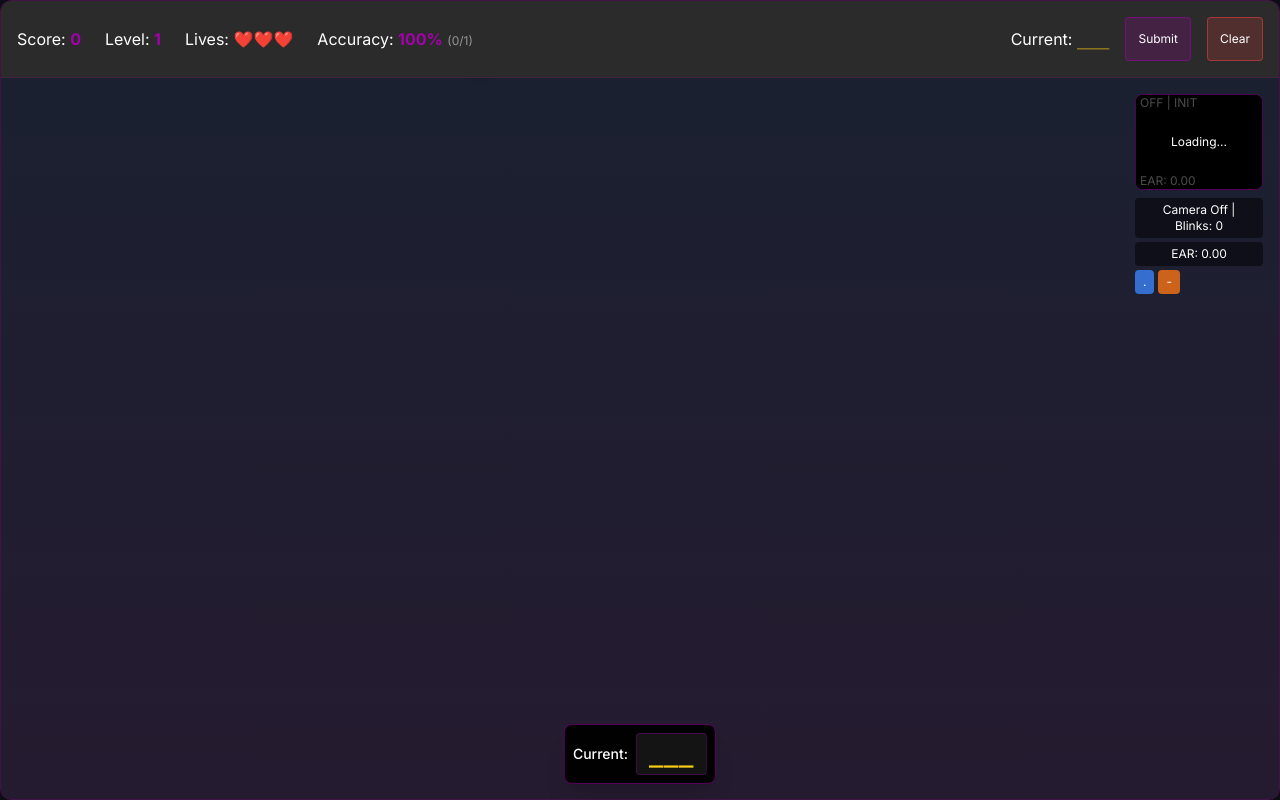
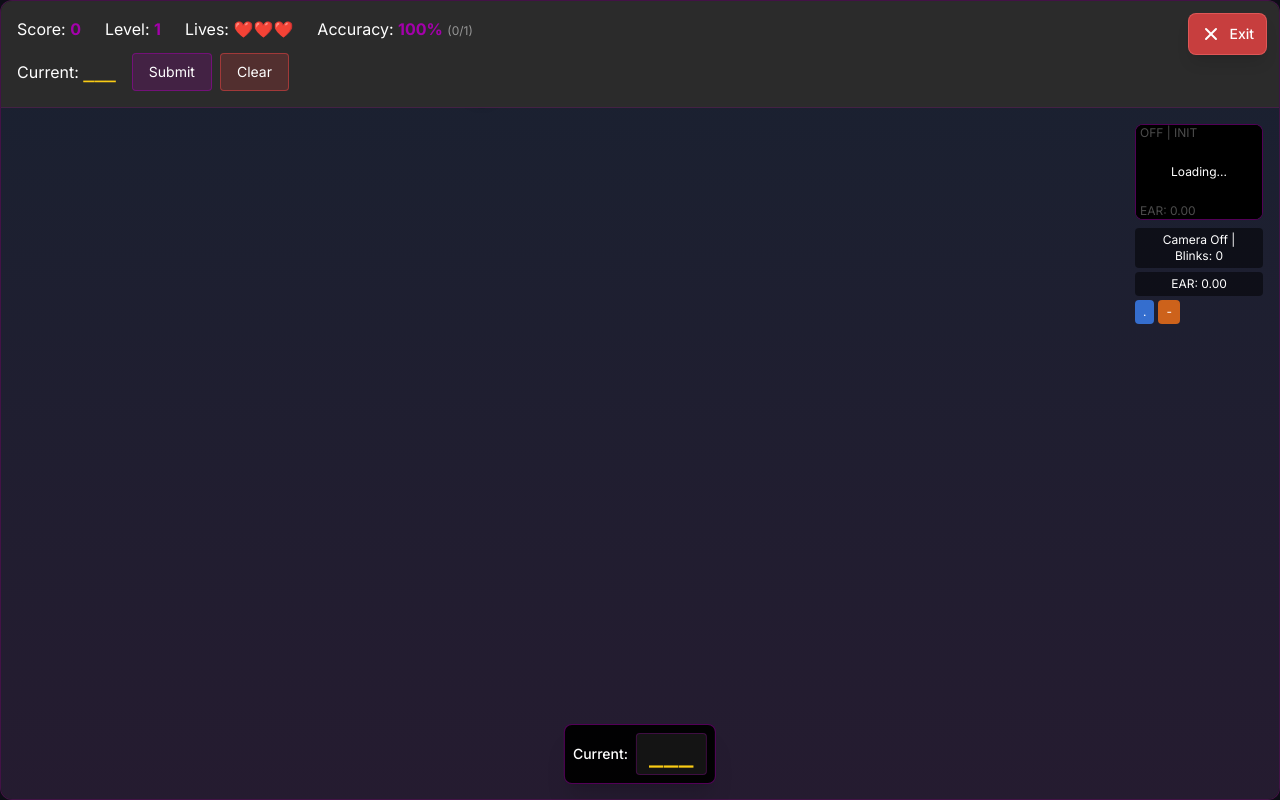
Before and after one commit to deepika68509/optiblink-website, a Next.js app: page /game in a window 1280 px wide. Both pictures are taken after a click on the button "Start Game". Built offline with nearby package versions, Linux system fonts and the light colour scheme.

Commit message:
added-exit-btn-in-game

```diff
--- a/src/app/game/page.tsx
+++ b/src/app/game/page.tsx
@@ -715,19 +715,38 @@ export default function Game() {
           <div className={`bg-neutral-dark border border-neon-purple/30 rounded-xl ${isExpandedView ? 'h-full rounded-none overflow-y-auto' : 'overflow-hidden'}`}>
             {/* Game Stats */}
             {gameStarted && (
-              <div className="bg-neutral-darker p-3 md:p-4 border-b border-neon-purple/20">
-                <div className="flex flex-col md:flex-row justify-between items-start md:items-center text-white gap-3 md:gap-0">
-                  <div className="flex flex-wrap gap-3 md:gap-6 text-sm md:text-base">
+              <div className="bg-neutral-darker p-3 md:p-4 border-b border-neon-purple/20 relative">
+                {/* Exit Button - only show when in fullscreen - moved to top right */}
+                {isExpandedView && (
+                  <button
+                    onClick={resetGame}
+                    className="absolute top-2 right-2 md:top-3 md:right-3 z-50 px-3 py-2.5 bg-red-500/80 hover:bg-red-600/90 border border-red-400/50 rounded-lg text-white transition-all duration-200 shadow-lg backdrop-blur-sm flex items-center gap-2 touch-manipulation"
+                    title="Exit Game"
+                  >
+                    <svg xmlns="http://www.w3.org/2000/svg" className="h-5 w-5" viewBox="0 0 20 20" fill="currentColor">
+                      <path fillRule="evenodd" d="M4.293 4.293a1 1 0 011.414 0L10 8.586l4.293-4.293a1 1 0 111.414 1.414L11.414 10l4.293 4.293a1 1 0 01-1.414 1.414L10 11.414l-4.293 4.293a1 1 0 01-1.414-1.414L8.586 10 4.293 5.707a1 1 0 010-1.414z" clipRule="evenodd" />
+                    </svg>
+                    <span className="text-sm font-medium">Exit</span>
+                  </button>
+                )}
+
+                {/* Stats and Controls - Better Layout */}
+                <div className="space-y-3">
+                  {/* Top Row: Score Stats */}
+                  <div className="flex flex-wrap gap-3 md:gap-6 text-sm md:text-base text-white pr-16 md:pr-20">
                     <span>Score: <span className="text-neon-purple font-bold">{gameStats.score}</span></span>
                     <span>Level: <span className="text-neon-purple font-bold">{gameStats.level}</span></span>
                     <span>Lives: <span className="text-red-400 font-bold">{'❤️'.repeat(Math.max(0, lives))}</span></span>
                     <span>Accuracy: <span className="text-neon-purple font-bold">{gameStats.accuracy}%</span> <span className="text-white/50 text-xs">({gameStats.bubblesPopped}/{gameStats.totalBubbles})</span></span>
                   </div>
-                  <div className="flex items-center space-x-2 md:space-x-4 w-full md:w-auto">
-                    <span className="text-sm md:text-base">Current: <span className="text-yellow-400 font-mono text-base md:text-lg">{currentMorse || '___'}</span></span>
+
+                  {/* Bottom Row: Current Morse and Controls */}
+                  <div className="flex flex-col sm:flex-row items-start sm:items-center gap-2 sm:gap-4 text-white">
+                    <span className="text-sm md:text-base whitespace-nowrap">Current: <span className="text-yellow-400 font-mono text-base md:text-lg font-bold">{currentMorse || '___'}</span></span>
+                    <div className="flex items-center gap-2">
                       <button
                         onClick={checkMorseCode}
-                      className="px-3 py-2 md:px-3 md:py-1 bg-neon-purple/20 border border-neon-purple/50 rounded text-white text-sm md:text-xs hover:bg-neon-purple/30 touch-manipulation min-h-[44px]"
+                        className="px-4 py-2 bg-neon-purple/20 border border-neon-purple/50 rounded text-white text-sm hover:bg-neon-purple/30 touch-manipulation"
                       >
                         Submit
                       </button>
@@ -740,13 +759,14 @@ export default function Game() {
                             autoSubmitTimeoutRef.current = undefined
                           }
                         }}
-                      className="px-3 py-2 md:px-3 md:py-1 bg-red-500/20 border border-red-500/50 rounded text-white text-sm md:text-xs hover:bg-red-500/30 touch-manipulation min-h-[44px]"
+                        className="px-4 py-2 bg-red-500/20 border border-red-500/50 rounded text-white text-sm hover:bg-red-500/30 touch-manipulation"
                       >
                         Clear
                       </button>
                       {blinkDetected && (
                         <div className="w-3 h-3 bg-green-400 rounded-full animate-pulse"></div>
                       )}
+                    </div>
                   </div>
                 </div>
               </div>
```
Lines whose indentation alone changed are shown as unchanged.
